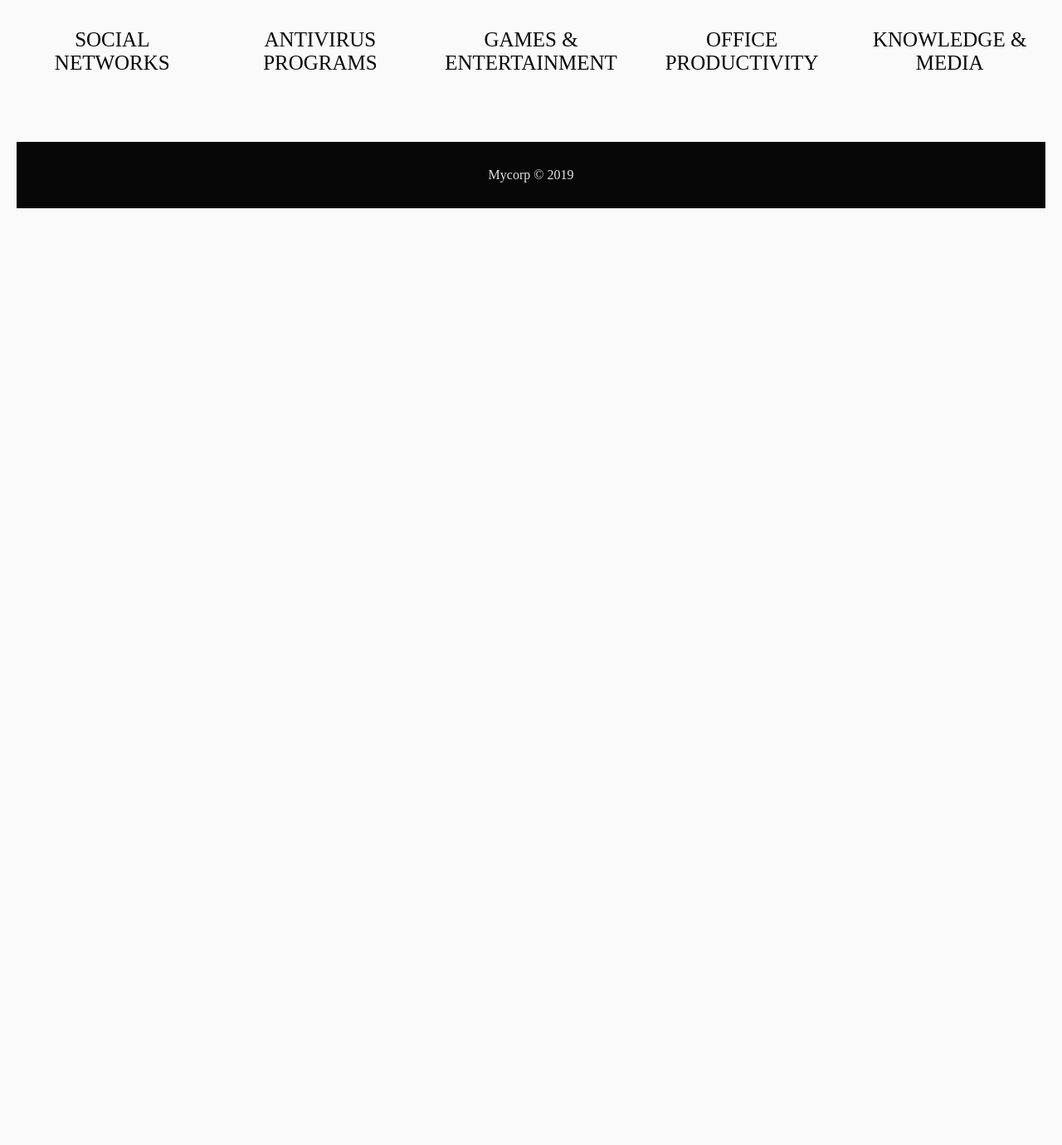
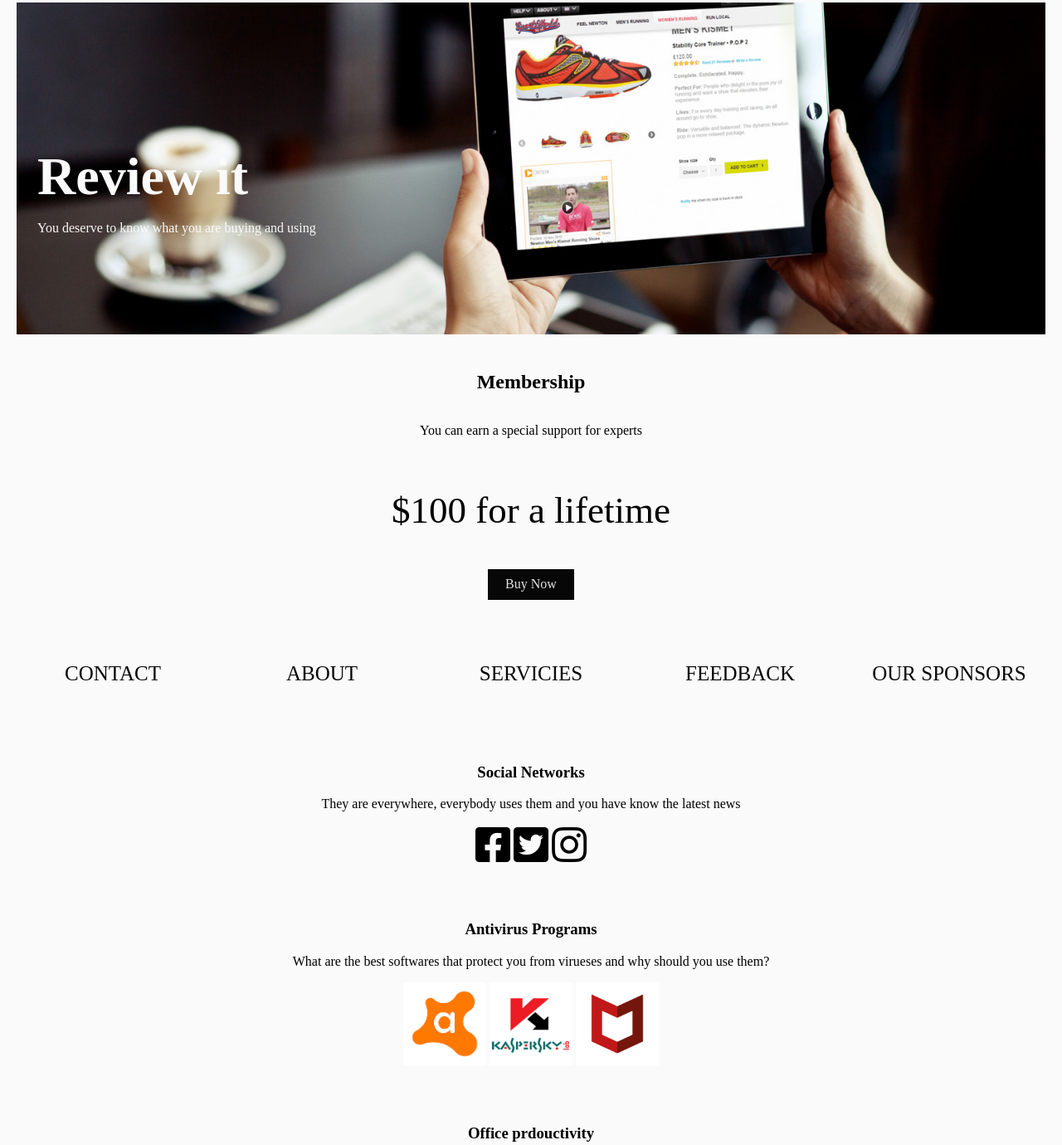
Before and after one commit to TsenkoTsenkov/WebDesignProject, a plain HTML site: page index.html in a window 1280 px wide. Shown: the part 174-1554 px from the top of the page at 83% size. Before the commit the page ends 800 px from the top, so only its background shows below. Drawn offline with Linux system fonts and the light colour scheme.

Commit message:
Added everything

```diff
--- a/index.html
+++ b/index.html
@@ -25,15 +25,56 @@
             </ul>
         </nav>
 
+        <section class="top-container">
+            <header class="showcase">
+                <h1>Review it</h1>
+                <p>You deserve to know what you are buying and using</p>
+            </header>
+            <div class="top-box top-box-a">
+                <h2>Membership</h2>
+
+                <p>You can earn a special support for experts</p>
+                <p class="price">$100 for a lifetime</p>
+                <a href="" class="btn">Buy Now </a>
+            </div>
+        </section>
+
         <nav class="main-nav">
             <ul>
-                <li><a href="#">Social Networks</a></li>
-                <li><a href="#">Antivirus Programs</a></li>
-                <li><a href="#">Games & Entertainment</a></li>
-                <li><a href="#">Office Productivity</a></li>
-                <li><a href="#">Knowledge & Media</a></li>
+                <li><a href="#">Contact</a></li>
+                <li><a href="#">About</a></li>
+                <li><a href="#">Servicies</a></li>
+                <li><a href="#">Feedback</a></li>
+                <li><a href="#">Our sponsors</a></li>
             </ul>
         </nav>
+
+        <section classes="boxes">
+            <div class="box">
+                <h3>Social Networks</h3>
+                <p>They are everywhere, everybody uses them and you have know the latest news</p>
+                <i class="fab fa-facebook-square fa-3x"></i>
+                <i class="fab fa-twitter-square fa-3x"></i>
+                <i class="fab fa-instagram fa-3x"></i>
+            </div>
+
+            <div class="box">
+                    <h3>Antivirus Programs</h3>
+                    <p>What are the best softwares that protect you from virueses and why should you use them?</p>
+                    <img id="revImg" src="Images/avast.png" alt="Avast">
+                    <img id="revImg" src="Images/kaspersky.jpg" alt="Kaspersky">
+                    <img id="revImg" src="Images/mcAfee.png" alt="mcaffe">
+             </div>
+
+             <div class="box">
+                    <h3>Office prdouctivity</h3>
+                    <p>Improve you work and skills with the top-notch programs that help you do that</p>
+                    <img id="revImg" src="Images/Evernote.png" alt="Evernote">
+                    <img id="revImg" src="Images/excel.png" alt="Excel">
+                    <img id="revImg" src="Images/word.png" alt="mcaffe">
+             </div>
+        </section>
+
 
         <footer>
             <p>Mycorp &copy; 2019</p>
--- a/style.css
+++ b/style.css
@@ -69,6 +69,77 @@ body{
     grid-template-columns: repeat(5, 1fr);
 }
 
+.top-box-a {
+    grid-area: top-box-a;
+  }
+
+  .btn {
+    background: var(--dark);
+    color: var(--light);
+    padding: 0.6rem 1.3rem;
+    text-decoration: none;
+    border: 0;
+  }
+
+.showcase{
+    grid-area: showcase;
+    min-height: 350px;
+
+    background: url(Images/product-review.png);
+    background-size: cover;
+    background-position: center;
+    padding: 25px;
+    display: flex;
+    flex-direction: column;
+    align-items:start;
+    justify-content: center;
+}
+
+.showcase h1{
+    font-size: 4rem;
+    margin-bottom: 0;
+    color: var(--primary);
+}
+
+.showcase p{
+    font-size: 1rem;
+    margin-bottom: 0;
+    color: var(--primary);
+}
+
+.box {
+    background: var(--primary);
+    text-align: center;
+    padding: 1.5rem 2rem;
+    box-shadow: var(--shadow);
+    grid-template-columns: repeat(auto-fit, minmax(200px, 1fr));
+  }
+
+.top-box {
+    background: var(--primary);
+    display: grid;
+    align-items: center;
+    justify-items: center;
+    box-shadow: var(--shadow);
+    padding: 1.5rem;
+  }
+
+.top-box .price{
+    font-size: 45px;
+}
+
+.top-container{
+    display: gird;
+    grid-gap: 20px;
+    grid-template-areas:
+        'showcase showcase top-box-a'
+
+}
+
+.showcase{
+    grid-area: showcase;
+}
+
 .main-nav a{
     background: var(--primary);
     display: block;
@@ -97,3 +168,26 @@ footer{
     text-align: center;
     padding: 15px;
 }
+
+
+@media (max-width: 700px) {
+
+
+    .showcase h1 {
+      font-size: 2.5rem;
+    }
+
+    .main-nav ul {
+      grid-template-columns: 1fr;
+    }
+
+    .info {
+      grid-template-columns: 1fr;
+    }
+
+    .info .btn {
+      display: block;
+      text-align: center;
+      margin: auto;
+    }
+  }
```
Also changed, not shown: Images/Evernote.png (added), Images/avast.png (added), Images/excel.png (added), Images/kaspersky.jpg (added), Images/mcAfee.png (added), Images/product-review.png (added), Images/word.png (added).
